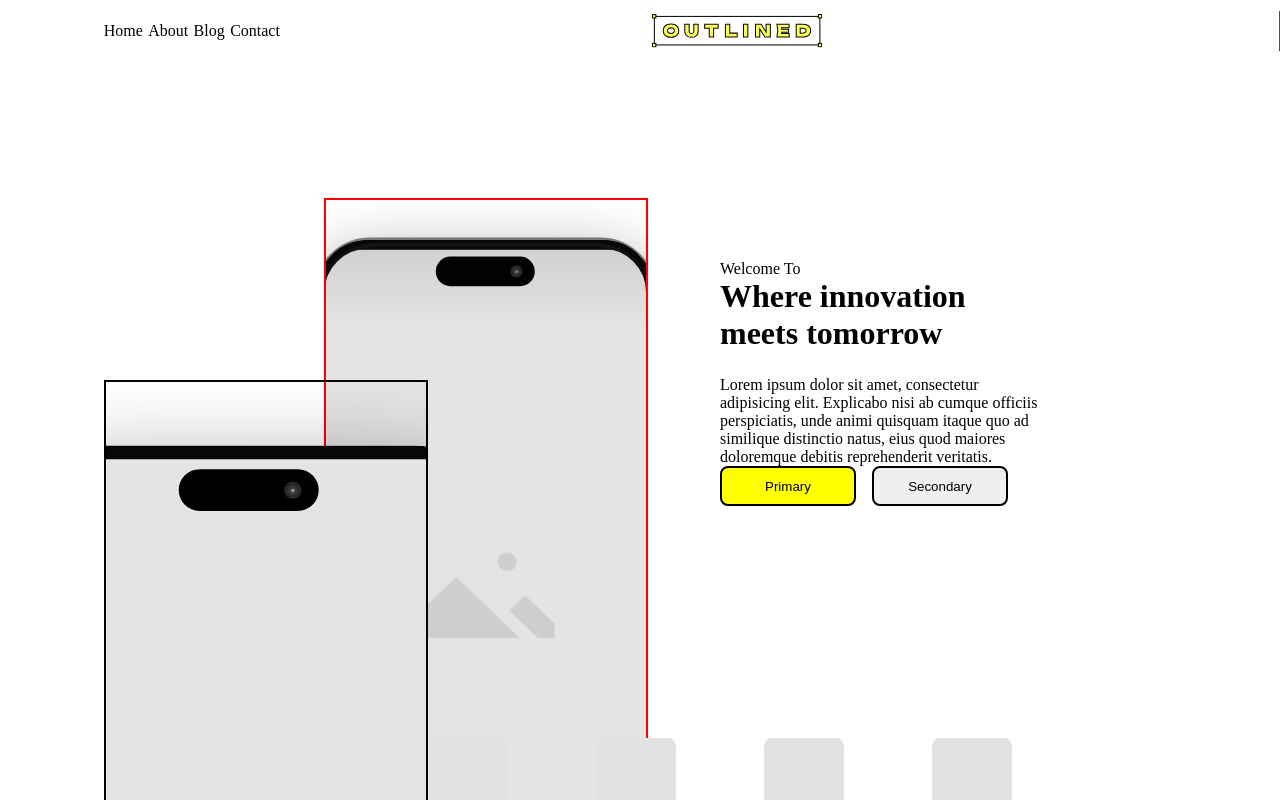
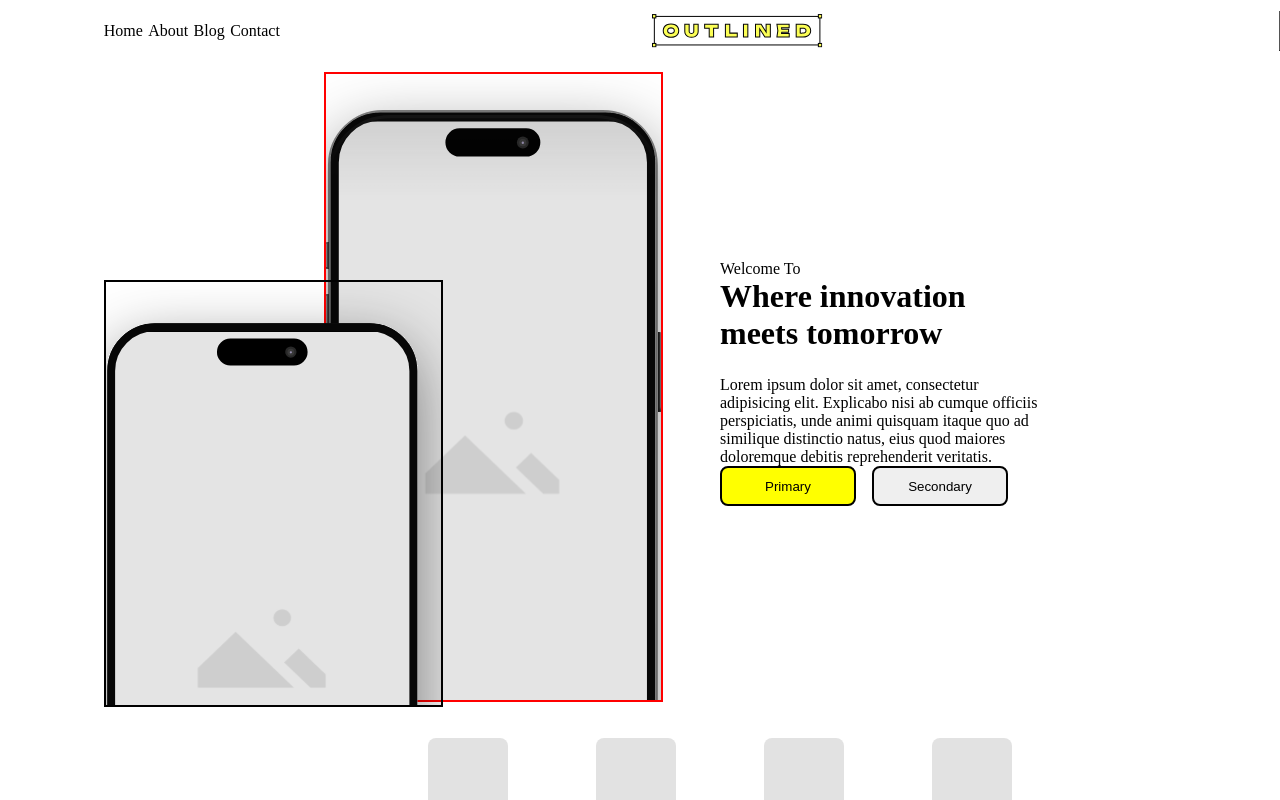
Before and after one commit to sahiba2503/NewFigma, a React (Vite) app: page / in a window 1280 px wide. Shown: the top 800 px of the page. Built offline with nearby package versions, Linux system fonts and the light colour scheme.

Commit message:
add background image

```diff
--- a/src/App.css
+++ b/src/App.css
@@ -100,10 +100,11 @@ display: none;
 } */
  .iphon1 {
     border: 2px solid red;
-    width: 324px;
-    height: 657px;
+    width: 339px;
+    /* width: 15%; */
+    height: 630px;
     position: absolute;
-    top: 126px;
+    top: 0px;
     left: 324px;
     background-image: url('/Devices (5).svg');
     background-size: cover;       /* 🔥 important */
@@ -113,10 +114,10 @@ display: none;
 
 .iphon2 {
     border: 2px solid black;
-    width: 324px;
-    height: 657px;
+    width: 339px;
+    height: 427px;
     position: absolute;
-    top: 308px;
+    top: 208px;
     left: 104px;
     background-image: url('/iPhone15.svg');
     background-size: cover;
@@ -358,10 +359,14 @@ justify-content: space-between;
     .welcomiphon{
         width: 100%;
     }
-    .iphon1 img{
+    /* .iphon1 img{
 
         width: 100%;
     }
+     .iphon2 img{
+
+        width: 100%;
+    } */
     .welcomContent{
         width: 100%;
     }
@@ -475,29 +480,28 @@ display: none;
      left: 10%;
 } */
  .iphon1 {
-    border: 2px solid red;
-    width: 171px;
-    width: 50%;
-    height: 346px;
+ width: 170px;
+    width: 40%;
+    /* height: 346px; */
     height: 100%;
     position: absolute;
-    top: 20px;
-     /* left: 136px; */
-    left:40%;
-    background-image: url('/Devices (5).svg');
+    top: 116px;
+    left: 50%;
+    background-image: url('/iPhone15.svg');
     background-size: cover;
     background-position: center;
-    background-repeat: no-repeat;
+    /* background-image: url('/Devices (5).svg'); */
+
 }
 
 .iphon2 {
     width: 170px;
-    width: 50%;
+    width: 40%;
     /* height: 346px; */
     height: 100%;
     position: absolute;
-    top: 116px;
-    left: 18px;
+    top: 316px;
+    left: 19%;
     background-image: url('/iPhone15.svg');
     background-size: cover;
     background-position: center;
```
